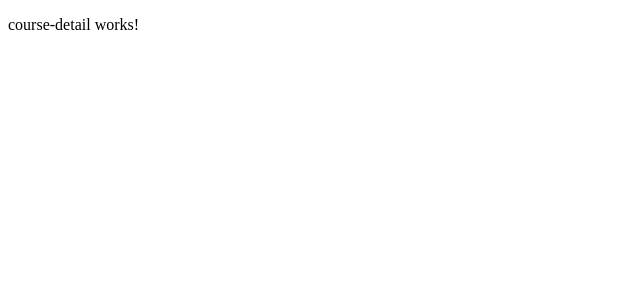
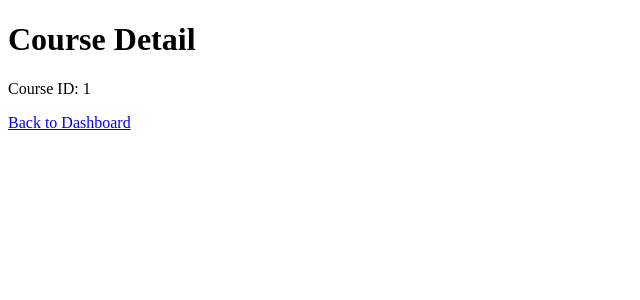
Before and after one commit to codewithyusa/Tms-angular, an Angular app: page /courses/1 in a window 1280 px wide. Shown: the top 300 px of the page, without its empty margins (0-640 px from the left). Built offline with nearby package versions, Linux system fonts and the light colour scheme.

Commit message:
feat(course-detail): bind route parameter to detail view

```diff
--- a/src/app/features/course-detail/course-detail.component.html
+++ b/src/app/features/course-detail/course-detail.component.html
@@ -1 +1,3 @@
-<p>course-detail works!</p>
+<h1>Course Detail</h1>
+<p>Course ID: {{ id() }}</p>
+<a routerLink="/dashboard">Back to Dashboard</a>
--- a/src/app/features/course-detail/course-detail.component.ts
+++ b/src/app/features/course-detail/course-detail.component.ts
@@ -1,8 +1,10 @@
 import { Component, input, effect } from "@angular/core";
+import { RouterLink } from '@angular/router';
 
 @Component({
   selector: "app-course-detail",
   standalone: true,
+  imports: [RouterLink],
   templateUrl: "./course-detail.component.html",
 })
 export class CourseDetailComponent {
```
